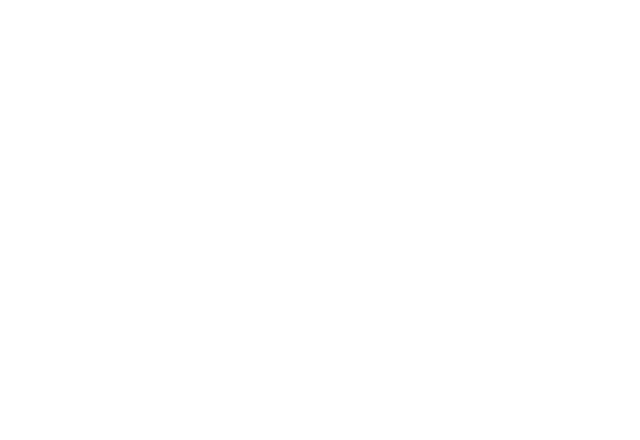
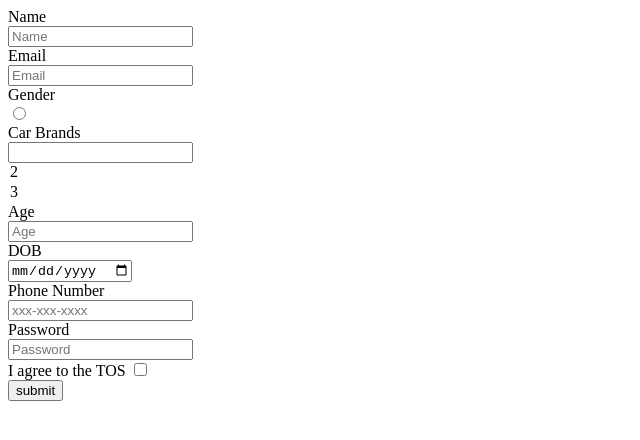
Before and after one commit to acciojob/signup-form-car-Kalyan3081, a website: page main.html in a window 1280 px wide. Shown: the whole page, without its empty margins (0-640 px from the left). Drawn offline with Linux system fonts and the light colour scheme.

Commit message:
created a submission

```diff
--- a/main.html
+++ b/main.html
@@ -8,6 +8,38 @@
 
 <body>
 	<!-- the entire body must be written by student -->
+	<form method="post">
+		<label for="name">Name</label><br>
+		<input type="text" name="name" required id="name" placeholder="Name"><br>
+
+		<label for="email">Email</label><br>
+		<input type="Email" name="email" required id="email" placeholder="Email"><br>
+
+		<label for="gender_m, gender_f">Gender</label><br>
+		<input type="radio" name="Gender" required id="gender_m, gender_f"><br>
+
+		<label for="cars">Car Brands	</label><br>
+		<input type="Select" name="Car Brands" required id="cars" placeholder=""><br>
+		<option>2</option>
+		<option>3</option>
+
+		<label for="age">Age</label><br>
+		<input type="Number" name="Age" required id="age" placeholder="Age"><br>
+
+		<label for="dob">DOB</label><br>
+		<input type="Date" name="Dob" id="dob" required><br>
+
+		<label for="tel">Phone Number	</label><br>
+		<input type="tel" name="Phone Number	" id="tel" placeholder="xxx-xxx-xxxx"><br>
+
+		<label for="password">Password</label><br>
+		<input type="Password" name="Password" id="password" placeholder="Password"><br>
+
+		<label for="tos">I agree to the TOS	</label>
+		<input type="Checkbox" name="I agree to the TOS" id="tos"><br>
+
+		<button type="submit">submit</button>
+	</form>
     <script type="text/javascript" src="./script.js">
 </script>
 
```
